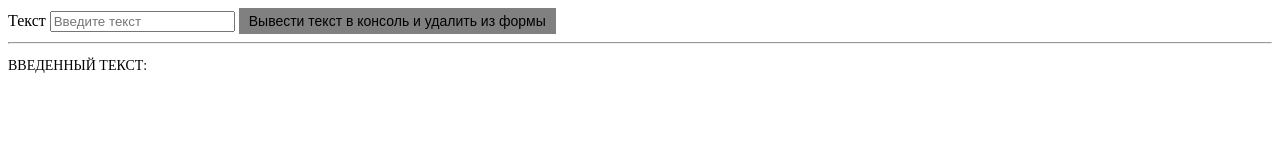
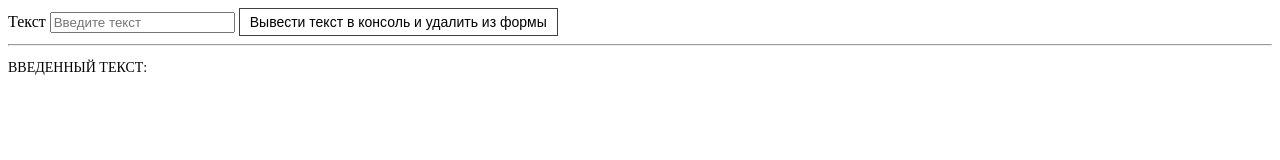
Before and after one commit to ONeal182/skillfactory-DOM, a plain HTML site: page task5/index.html in a window 1280 px wide. Drawn offline with Linux system fonts and the light colour scheme.

Commit message:
fix bug style

```diff
--- a/style.css
+++ b/style.css
@@ -16,8 +16,8 @@ li{
     margin-bottom: 10px;
 }
 button{
-    background-color: grey;
-    border: none;
+    background-color: white;
+    border: 1px solid rgb(70, 62, 62);
     padding: 5px 10px;
     font-size: 14px;
     cursor: pointer;
```
